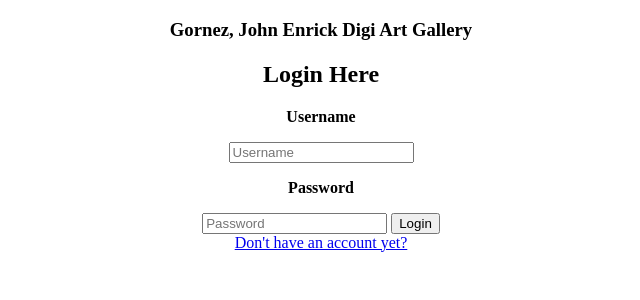
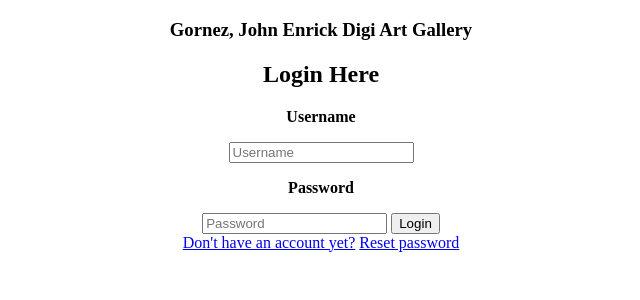
Before and after one commit to Enrick18/Enrickimage, a PHP site: page / in a window 1280 px wide. Shown: the top 300 px of the page, without its empty margins (319-959 px from the left). Run offline with PHP 8.4, Linux system fonts and the light colour scheme.

Commit message:
Update index.php

```diff
--- a/index.php
+++ b/index.php
@@ -15,7 +15,7 @@
  <button type="submit">Login</button>
  </form>
  <a href="signup.php">Don't have an account yet?</a>
- <a href="forgotpassword.php"Forgot Password?</a>
+  <a href="forgotpassword.php">Reset password</a>
  </main>
 </body>
 </html>
```
